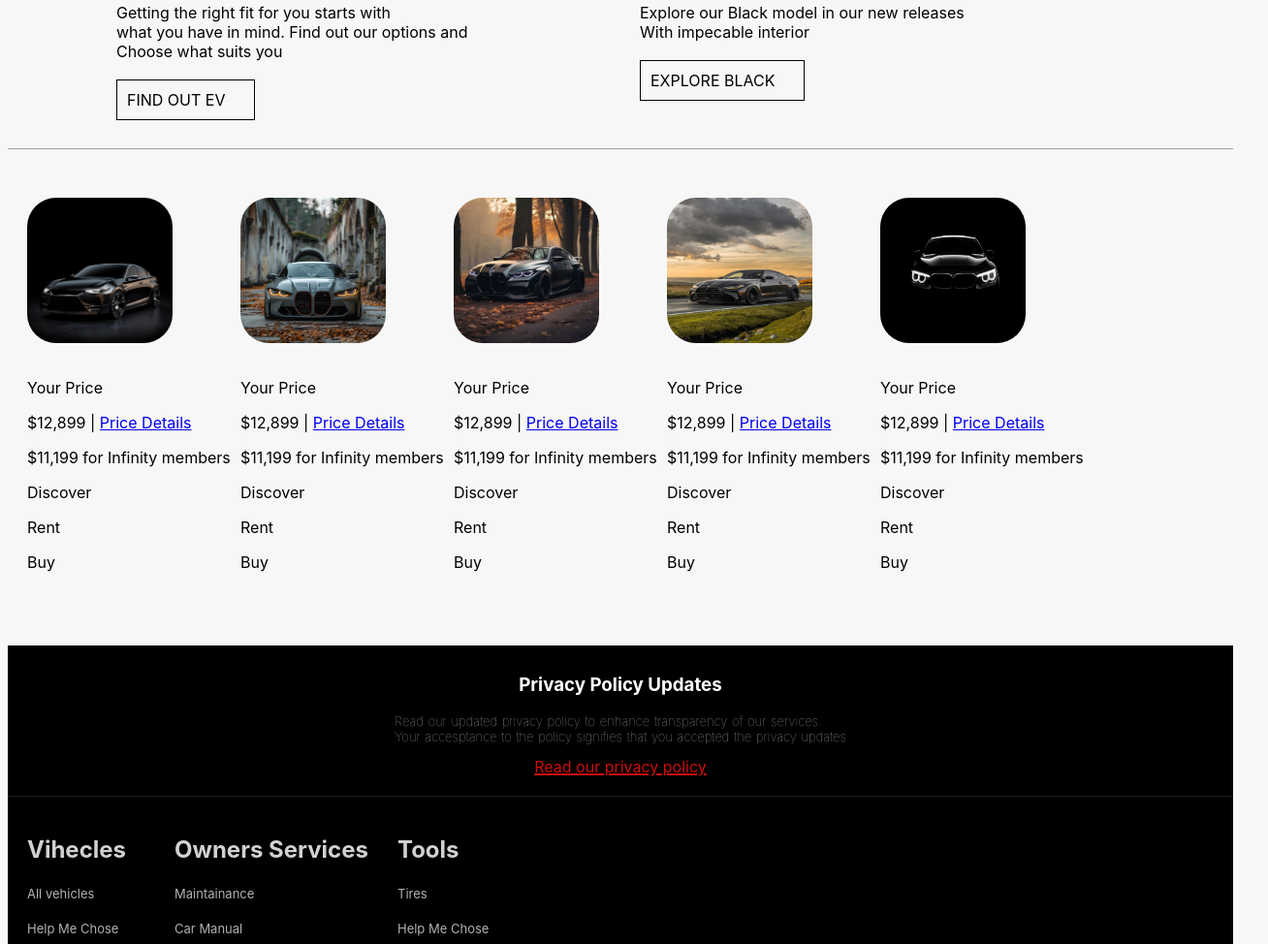
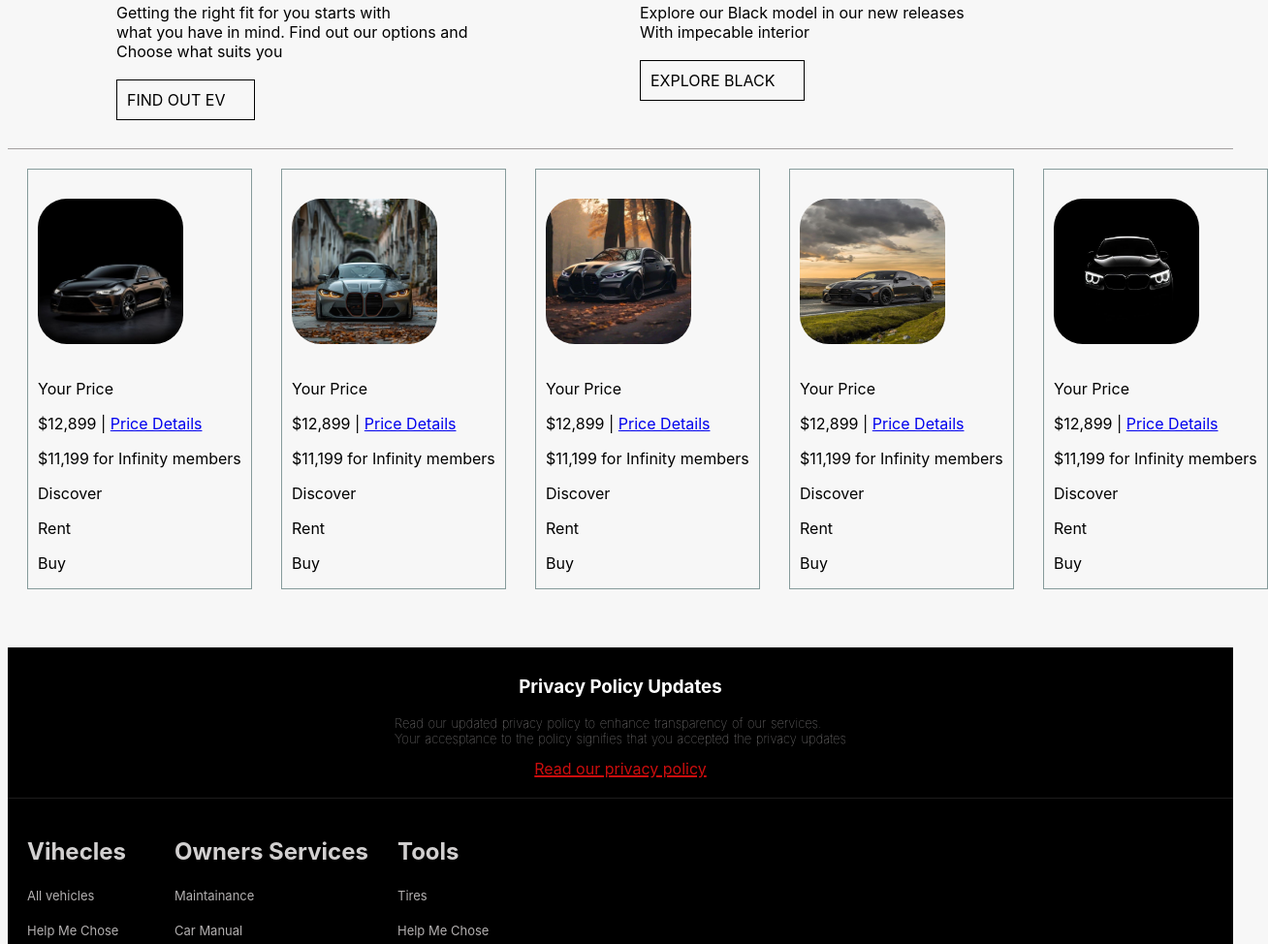
Before and after one commit to mnsengiyumva/Car-Dealership, a plain HTML site: page src/CarDealership.html in a window 1280 px wide. Shown: the part 1644-2618 px from the top of the page at 97% size, 1308 px wide, since content can reach past the window. Drawn offline with Linux system fonts and the light colour scheme.

Commit message:
Shooping and renting details

```diff
--- a/src/CarDealership.CSS
+++ b/src/CarDealership.CSS
@@ -715,6 +715,7 @@ body{
     border-radius: 30px;
 
 
+
 }
 
 
@@ -725,15 +726,12 @@ body{
     margin-left: 20px;
     padding-bottom: 30px;
     user-select: none;
+    gap: 30px;
+
 
 }
 
-.sliderContainer{
-    overflow:hidden;
-    width: 600px;
 
-
-}
 
 .slide{
   min-width:200px;
@@ -742,6 +740,12 @@ body{
   justify-content:center;
   margin-right:20px;
 
+
+}
+
+.shopCar{
+    border: #869b9b solid 1px;
+    padding-left: 10px;
 }
 
 
--- a/src/CarDealership.html
+++ b/src/CarDealership.html
@@ -188,7 +188,7 @@
     <section class="slideShop">
         <div class="slide-container">
             <div class="slider">
-                <div>
+                <div class="shopCar">
                     <div class="slide">
                         <img src="/Assets/black.jpg" alt="">
 
@@ -204,7 +204,7 @@
                     </div>
                 </div>
 
-                <div>
+                <div class="shopCar">
                     <div class="slide">
                         <img src="/Assets/im8.jpg" alt="">
 
@@ -221,7 +221,7 @@
                 </div>
 
 
-                <div>
+                <div class="shopCar">
                     <div class="slide">
                         <img src="/Assets/im9.jpg" alt="">
 
@@ -237,7 +237,7 @@
                     </div>
                 </div>
 
-                <div>
+                <div class="shopCar">
                     <div class="slide">
                         <img src="/Assets/im1.jpg" alt="">
 
@@ -252,7 +252,7 @@
                     </div>
                 </div>
 
-                <div>
+                <div class="shopCar">
                     <div class="slide">
                         <img src="/Assets/im7.jpg" alt="">
 
```
